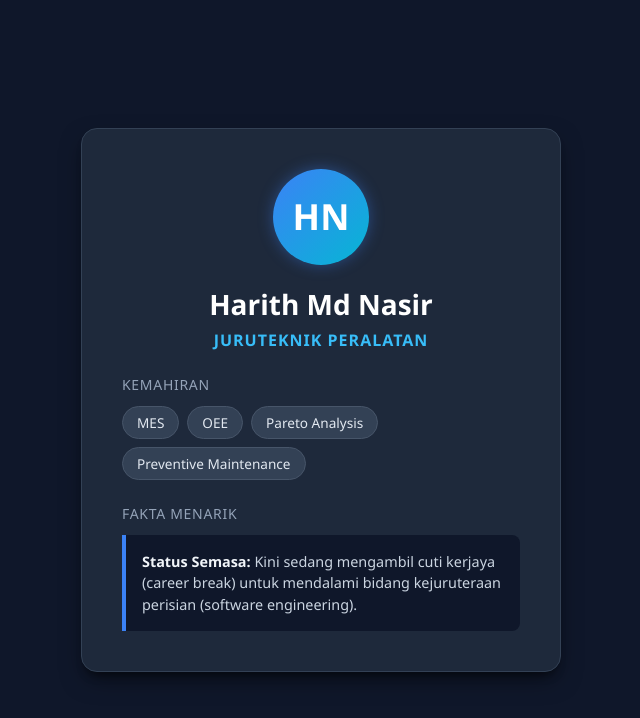
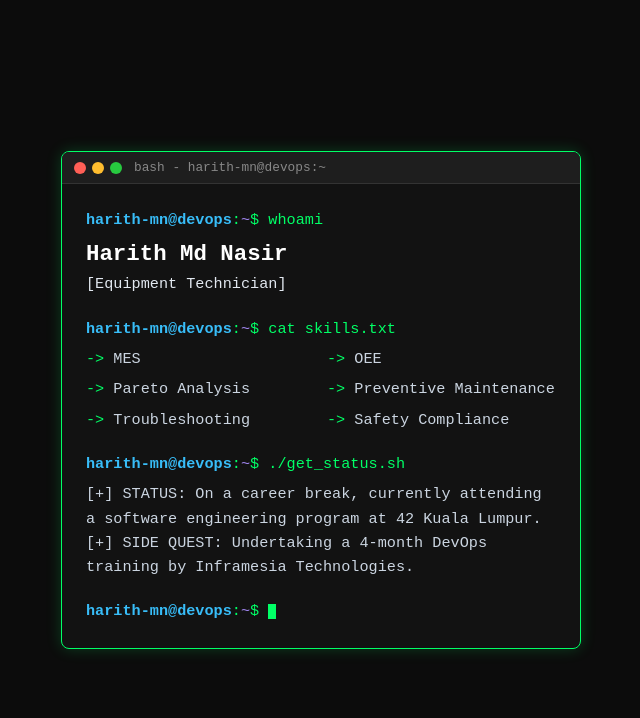
Before and after one commit to harith-mn/harith-mn.github.io, a plain HTML site: page index.html in a window 1280 px wide. Shown: the whole page, without its empty margins (319-959 px from the left). Drawn offline with Linux system fonts and the light colour scheme.

Commit message:
Tambahbaik laman: tambah skill & fakta menarik, tukar tema kepada tema linux, tukar bahasa ke bahasa inggeris

```diff
--- a/index.html
+++ b/index.html
@@ -3,18 +3,18 @@
 <head>
     <meta charset="UTF-8">
     <meta name="viewport" content="width=device-width, initial-scale=1.0">
-    <title>Portfolio - Harith Md Nasir</title>
+    <title>harith-mn@devops:~</title>
     <style>
         * {
             margin: 0;
             padding: 0;
             box-sizing: border-box;
-            font-family: 'Segoe UI', Tahoma, Geneva, Verdana, sans-serif;
+            font-family: 'Courier New', Courier, monospace;
         }
 
         body {
-            background-color: #0f172a;
-            color: #f8fafc;
+            background-color: #0c0c0c;
+            color: #00ff66;
             min-height: 100vh;
             display: flex;
             justify-content: center;
@@ -22,108 +22,155 @@
             padding: 20px;
         }
 
-        .profile-card {
-            background-color: #1e293b;
-            border: 1px solid #334155;
-            border-radius: 16px;
-            padding: 40px;
-            max-width: 480px;
+        .terminal-card {
+            background-color: #121212;
+            border: 1px solid #00ff66;
+            border-radius: 8px;
+            max-width: 520px;
             width: 100%;
-            box-shadow: 0 10px 25px -5px rgba(0, 0, 0, 0.5), 0 8px 10px -6px rgba(0, 0, 0, 0.5);
-            text-align: center;
+            box-shadow: 0 0 15px rgba(0, 255, 102, 0.2);
+            overflow: hidden;
         }
 
-        .avatar {
-            width: 96px;
-            height: 96px;
-            background: linear-gradient(135deg, #3b82f6, #06b6d4);
-            border-radius: 50%;
+        .terminal-header {
+            background-color: #1e1e1e;
+            padding: 8px 12px;
             display: flex;
             align-items: center;
-            justify-content: center;
-            font-size: 36px;
-            font-weight: bold;
-            color: #ffffff;
-            margin: 0 auto 20px auto;
-            box-shadow: 0 0 15px rgba(59, 130, 246, 0.4);
+            border-bottom: 1px solid #333;
         }
 
-        h1 {
-            font-size: 1.75rem;
-            font-weight: 700;
+        .buttons {
+            display: flex;
+            gap: 6px;
+            margin-right: 12px;
+        }
+
+        .btn {
+            width: 12px;
+            height: 12px;
+            border-radius: 50%;
+        }
+
+        .close { background-color: #ff5f56; }
+        .minimize { background-color: #ffbd2e; }
+        .maximize { background-color: #27c93f; }
+
+        .terminal-title {
+            color: #888;
+            font-size: 0.8rem;
+        }
+
+        .terminal-body {
+            padding: 24px;
+            font-size: 0.95rem;
+            line-height: 1.6;
+        }
+
+        .prompt {
+            color: #38bdf8;
+            font-weight: bold;
+        }
+
+        .path {
+            color: #a78bfa;
+        }
+
+        .section {
+            margin-bottom: 20px;
+        }
+
+        .name {
+            font-size: 1.4rem;
             color: #ffffff;
-            margin-bottom: 6px;
+            font-weight: bold;
+            margin-top: 4px;
         }
 
         .role {
-            font-size: 1rem;
-            color: #38bdf8;
-            font-weight: 600;
-            margin-bottom: 24px;
-            text-transform: uppercase;
-            letter-spacing: 1px;
+            color: #e2e8f0;
+            margin-bottom: 8px;
         }
 
-        .section-title {
-            font-size: 0.875rem;
-            text-transform: uppercase;
-            letter-spacing: 0.05em;
-            color: #94a3b8;
-            margin-bottom: 12px;
-            text-align: left;
-        }
-
-        .skills-container {
-            display: flex;
-            flex-wrap: wrap;
-            gap: 8px;
-            margin-bottom: 24px;
-        }
-
-        .skill-tag {
-            background-color: #334155;
-            color: #e2e8f0;
-            padding: 6px 14px;
-            border-radius: 20px;
-            font-size: 0.85rem;
-            font-weight: 500;
-            border: 1px solid #475569;
-        }
-
-        .fact-box {
-            background-color: #0f172a;
-            border-left: 4px solid #3b82f6;
-            padding: 16px;
-            border-radius: 0 8px 8px 0;
-            text-align: left;
-            font-size: 0.9rem;
-            line-height: 1.5;
+        .skills-grid {
+            display: grid;
+            grid-template-columns: repeat(2, 1fr);
+            gap: 6px 12px;
+            margin-top: 6px;
             color: #cbd5e1;
         }
 
-        .fact-box strong {
-            color: #f1f5f9;
+        .skills-grid div::before {
+            content: "-> ";
+            color: #00ff66;
+        }
+
+        .info-block {
+            color: #cbd5e1;
+            margin-top: 6px;
+        }
+
+        .cursor {
+            display: inline-block;
+            width: 8px;
+            height: 15px;
+            background-color: #00ff66;
+            vertical-align: middle;
+            animation: blink 1s infinite;
+        }
+
+        @keyframes blink {
+            0%, 50% { opacity: 1; }
+            51%, 100% { opacity: 0; }
         }
     </style>
 </head>
 <body>
 
-    <div class="profile-card">
-        <div class="avatar">HN</div>
-        <h1>Harith Md Nasir</h1>
-        <div class="role">Juruteknik Peralatan</div>
-
-        <div class="section-title">Kemahiran</div>
-        <div class="skills-container">
-            <span class="skill-tag">MES</span>
-            <span class="skill-tag">OEE</span>
-            <span class="skill-tag">Pareto Analysis</span>
-            <span class="skill-tag">Preventive Maintenance</span>
+    <div class="terminal-card">
+        <div class="terminal-header">
+            <div class="buttons">
+                <span class="btn close"></span>
+                <span class="btn minimize"></span>
+                <span class="btn maximize"></span>
+            </div>
+            <div class="terminal-title">bash - harith-mn@devops:~</div>
         </div>
 
-        <div class="section-title">Fakta Menarik</div>
-        <div class="fact-box">
-            <strong>Status Semasa:</strong> Kini sedang mengambil cuti kerjaya (career break) untuk mendalami bidang kejuruteraan perisian (software engineering).
+        <div class="terminal-body">
+            <!-- Profile Info -->
+            <div class="section">
+                <div><span class="prompt">harith-mn@devops</span>:<span class="path">~</span>$ whoami</div>
+                <div class="name">Harith Md Nasir</div>
+                <div class="role">[Equipment Technician]</div>
+            </div>
+
+            <!-- Skills -->
+            <div class="section">
+                <div><span class="prompt">harith-mn@devops</span>:<span class="path">~</span>$ cat skills.txt</div>
+                <div class="skills-grid">
+                    <div>MES</div>
+                    <div>OEE</div>
+                    <div>Pareto Analysis</div>
+                    <div>Preventive Maintenance</div>
+                    <div>Troubleshooting</div>
+                    <div>Safety Compliance</div>
+                </div>
+            </div>
+
+            <!-- Fakta Menarik -->
+            <div class="section">
+                <div><span class="prompt">harith-mn@devops</span>:<span class="path">~</span>$ ./get_status.sh</div>
+                <div class="info-block">
+                    [+] STATUS: On a career break, currently attending a software engineering program at 42 Kuala Lumpur.<br>
+                    [+] SIDE QUEST: Undertaking a 4-month DevOps training by Inframesia Technologies.
+                </div>
+            </div>
+
+            <!-- Active Prompt -->
+            <div>
+                <span class="prompt">harith-mn@devops</span>:<span class="path">~</span>$ <span class="cursor"></span>
+            </div>
         </div>
     </div>
 
```
